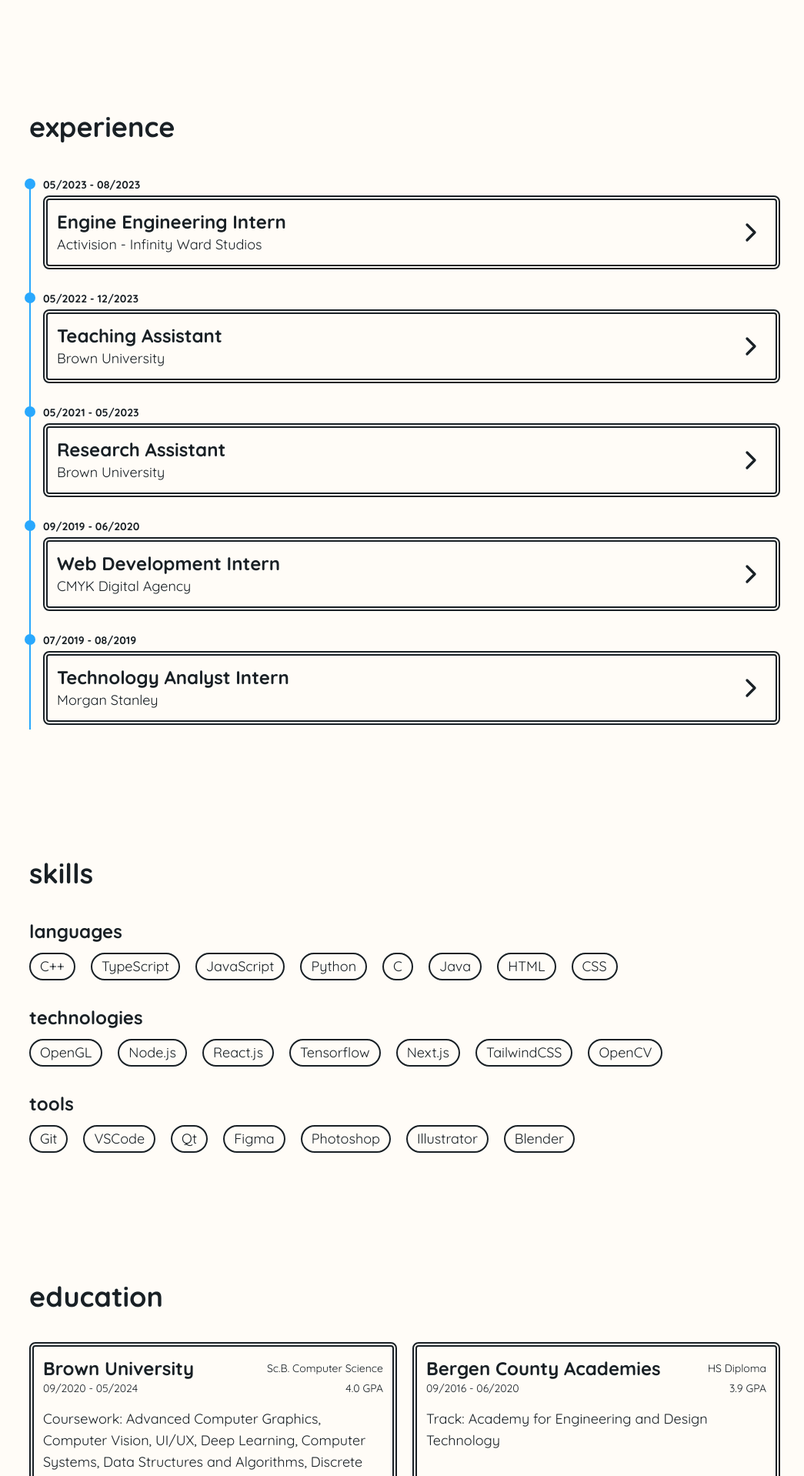
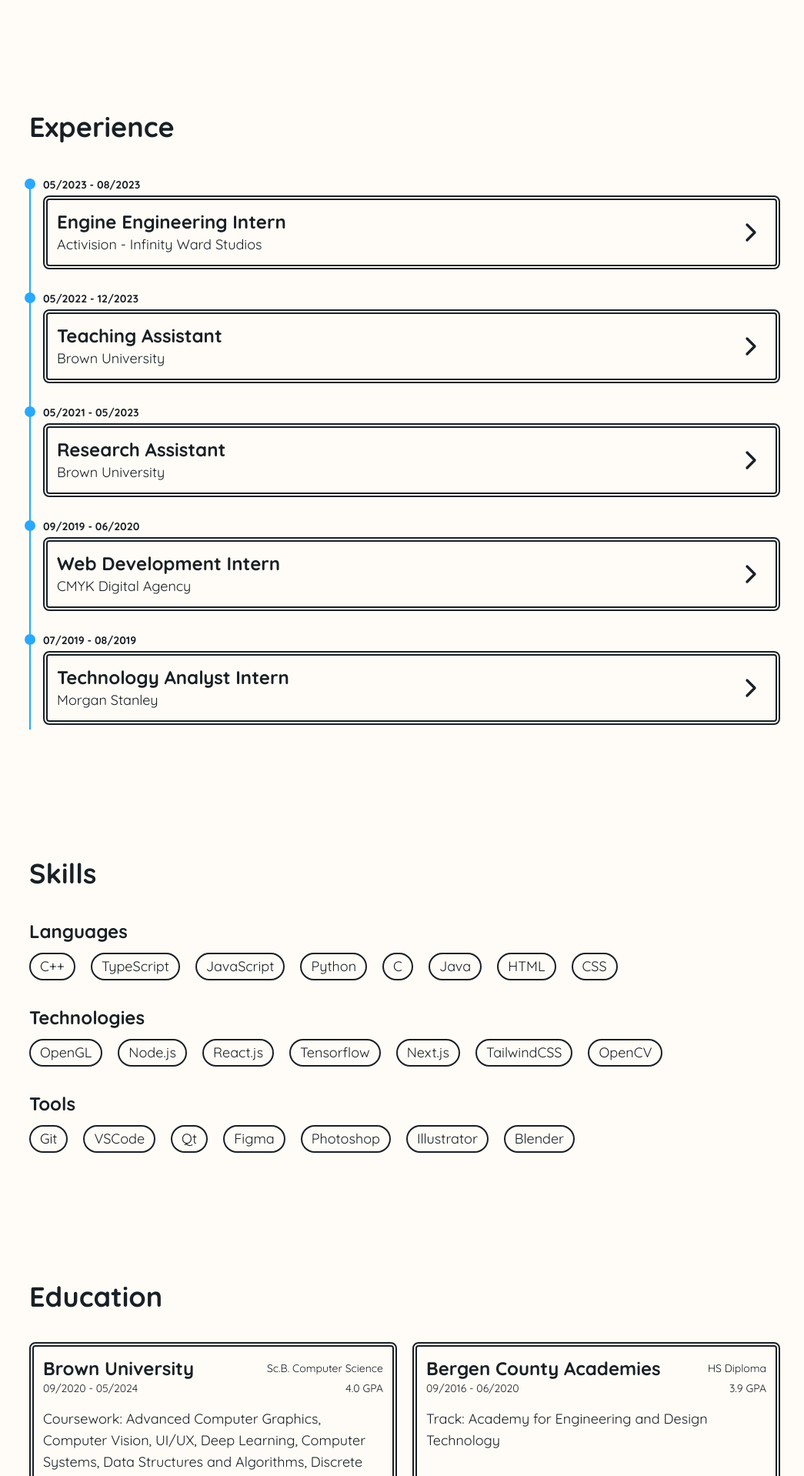
Before and after one commit to mehekj/website, a Next.js app: page / in a window 1280 px wide. Shown: the part 800-2718 px from the top of the page at 77% size, without its empty margins (114-1159 px from the left). Built offline with nearby package versions, Linux system fonts and the light colour scheme.

Commit message:
formatting

```diff
--- a/components/sections/Education.tsx
+++ b/components/sections/Education.tsx
@@ -3,7 +3,7 @@ import OutlineBox from '../OutlineBox';
 export default function Education() {
     return (
         <div className="home-section gap-8">
-            <h2>education</h2>
+            <h2>Education</h2>
             <div className="flex w-full flex-row flex-wrap gap-5 md:flex-nowrap">
                 <OutlineBox>
                     <div className="flex flex-col gap-4">
--- a/components/sections/Experience.tsx
+++ b/components/sections/Experience.tsx
@@ -41,7 +41,7 @@ export default function Experience() {
 
     return (
         <div className="home-section gap-10">
-            <h2>experience</h2>
+            <h2>Experience</h2>
             <Timeline items={data} />
         </div>
     );
--- a/components/sections/Hero.tsx
+++ b/components/sections/Hero.tsx
@@ -15,7 +15,7 @@ export default function Hero() {
             </div>
             <div className="flex flex-col items-center justify-center gap-y-4 md:items-start">
                 <h1 className="text-center md:text-left">
-                    hi! I'm <span className="text-main">mehek</span>
+                    Hi! I'm <span className="text-main">Mehek</span>
                 </h1>
                 <p className="text-center md:text-justify">
                     computer science student, teaching assistant, and research
--- a/components/sections/Skills.tsx
+++ b/components/sections/Skills.tsx
@@ -32,9 +32,9 @@ export default function Skills() {
 
     return (
         <div className="home-section gap-8">
-            <h2>skills</h2>
+            <h2>Skills</h2>
             <div className="flex flex-col gap-3">
-                <h3>languages</h3>
+                <h3>Languages</h3>
                 <div className="flex flex-row flex-wrap gap-x-5 gap-y-3">
                     {languages.map((text) => (
                         <Bubble>{text}</Bubble>
@@ -42,7 +42,7 @@ export default function Skills() {
                 </div>
             </div>
             <div className="flex flex-col gap-3">
-                <h3>technologies</h3>
+                <h3>Technologies</h3>
                 <div className="flex flex-row flex-wrap gap-x-5 gap-y-3">
                     {technologies.map((text) => (
                         <Bubble>{text}</Bubble>
@@ -50,7 +50,7 @@ export default function Skills() {
                 </div>
             </div>
             <div className="flex flex-col gap-3">
-                <h3>tools</h3>
+                <h3>Tools</h3>
                 <div className="flex flex-row flex-wrap gap-x-5 gap-y-3">
                     {tools.map((text) => (
                         <Bubble>{text}</Bubble>
```
Also changed, not shown: _misc/empty.md (deleted, +0 -8 lines).
